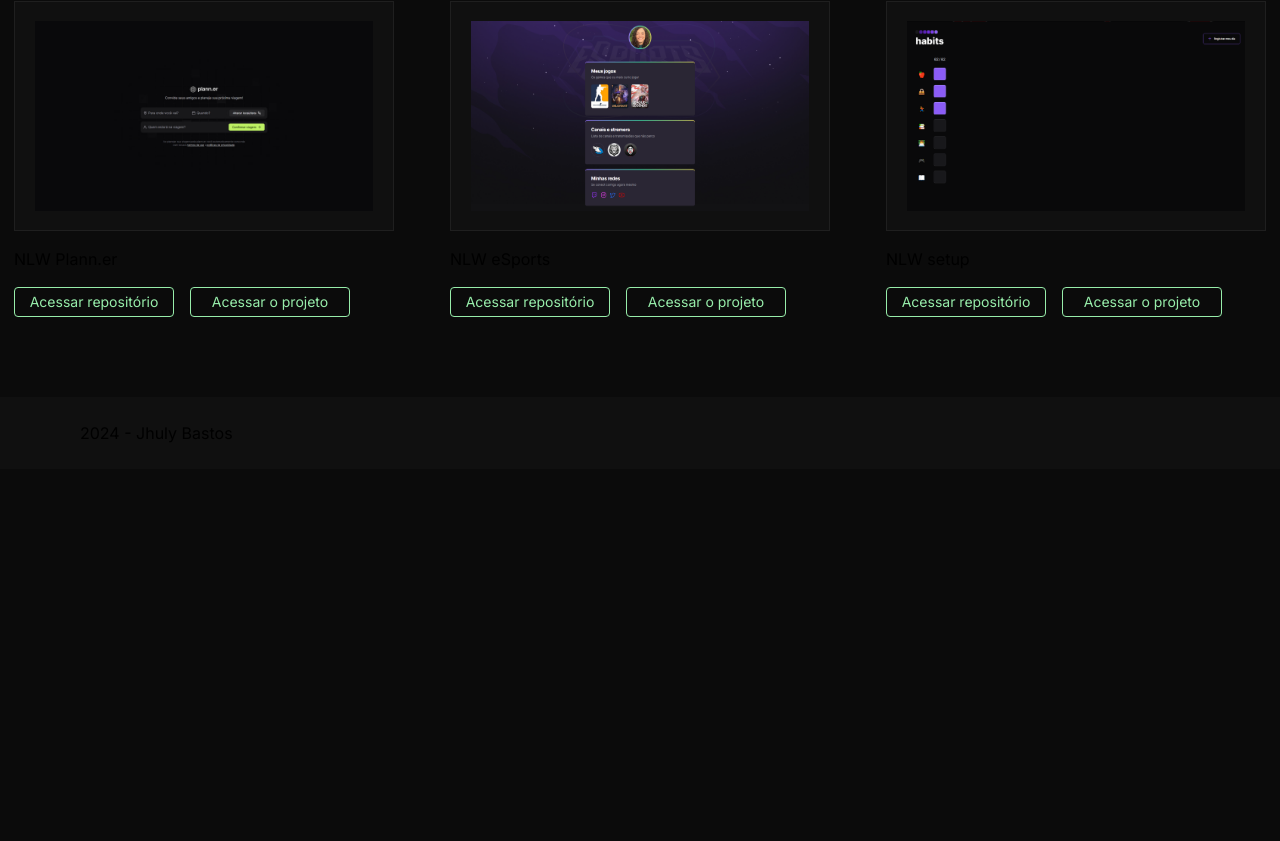
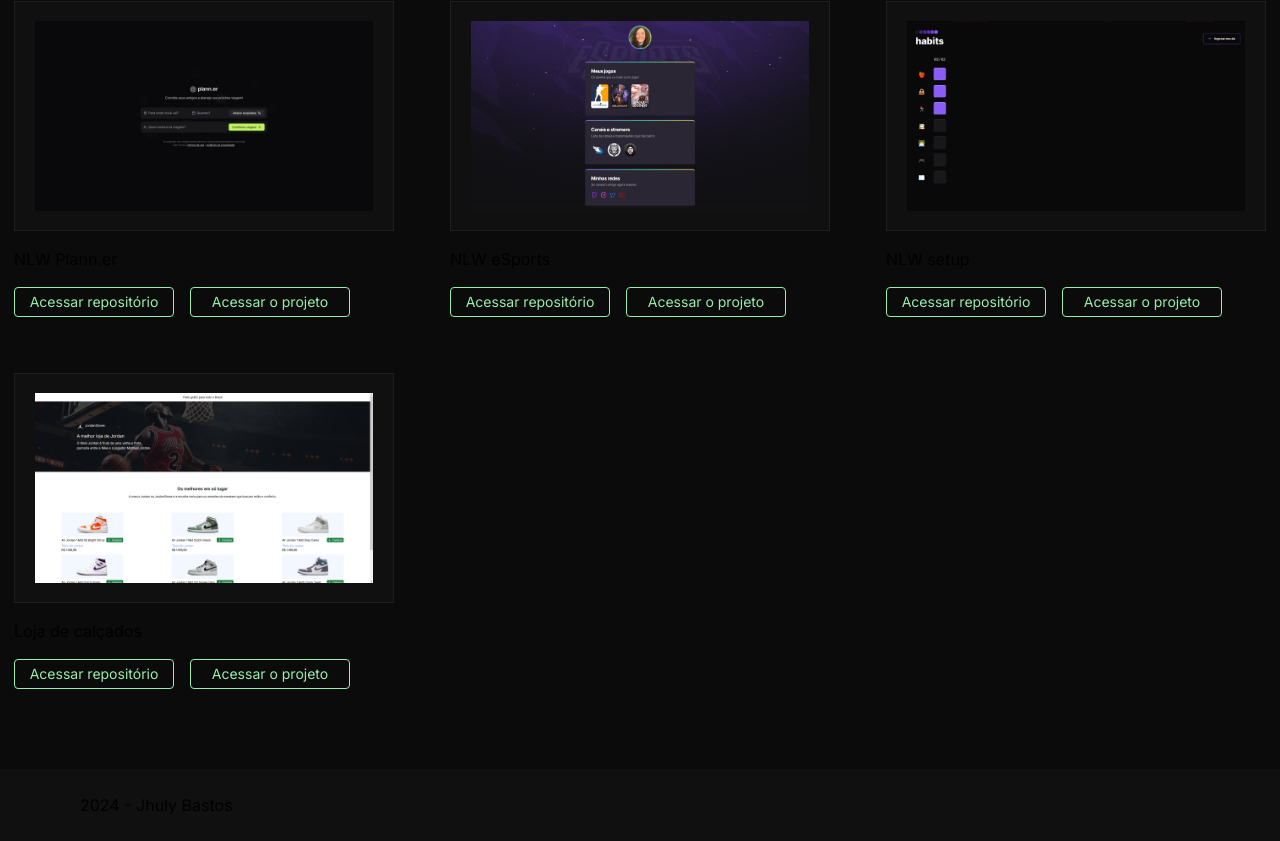
Before and after one commit to JhulyBastos/my-portfolio, a Next.js app: page / in a window 1280 px wide. Shown: the part 1507-2348 px from the top of the page. Before the commit the page ends 1976 px from the top, so only its background shows below. Built offline with nearby package versions, Linux system fonts and the light colour scheme.

Commit message:
data update

```diff
--- a/src/Data/projects.ts
+++ b/src/Data/projects.ts
@@ -37,4 +37,10 @@ export const projects: Projects[] = [
     projeto: "https://nlw-setup-az507muha-jhulybastos.vercel.app/",
     repositorio: "https://github.com/JhulyBastos/nlw-setup",
   },
+  {
+    imagem: "/assets/imagens/my-projects/loja.jpeg",
+    nome: "Loja de calçados",
+    projeto: "",
+    repositorio: "https://github.com/JhulyBastos/projeto-loja",
+  },
 ];
```
Also changed, not shown: public/assets/imagens/my-projects/loja.jpeg (added).
